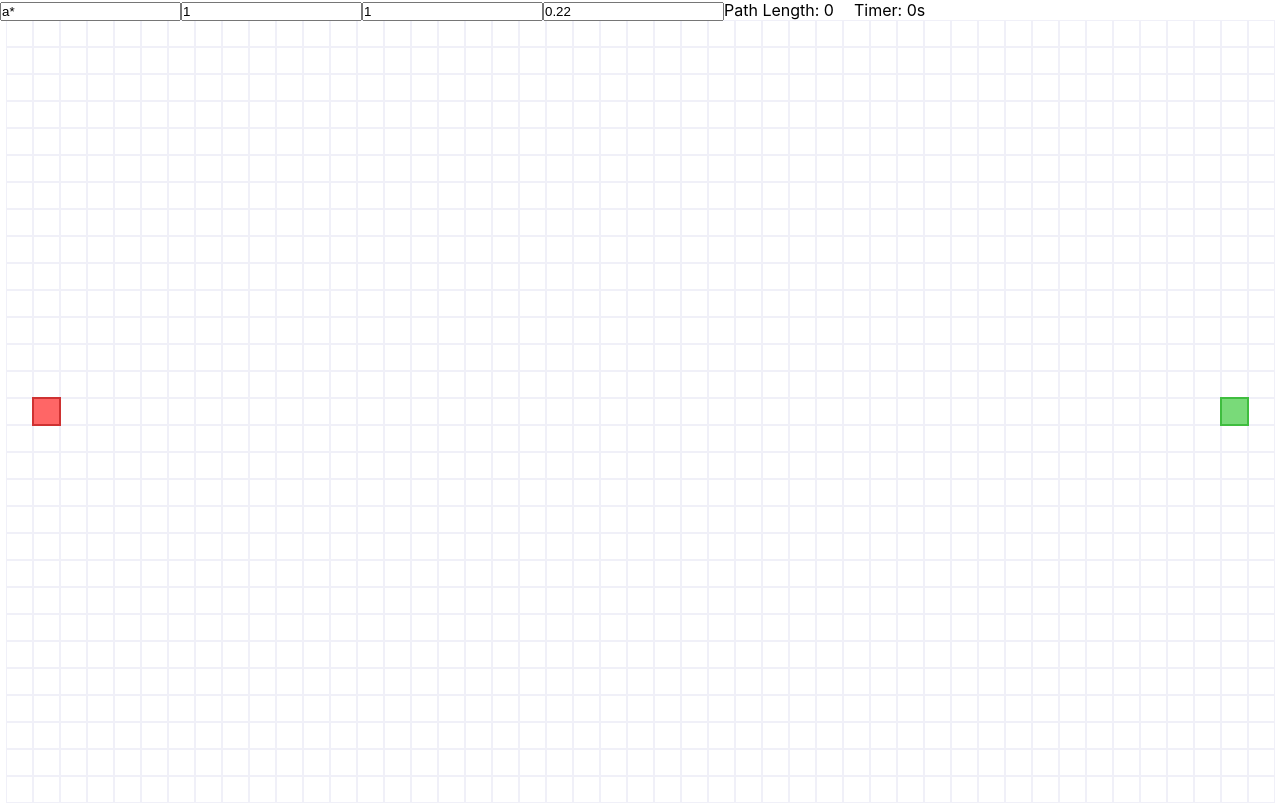
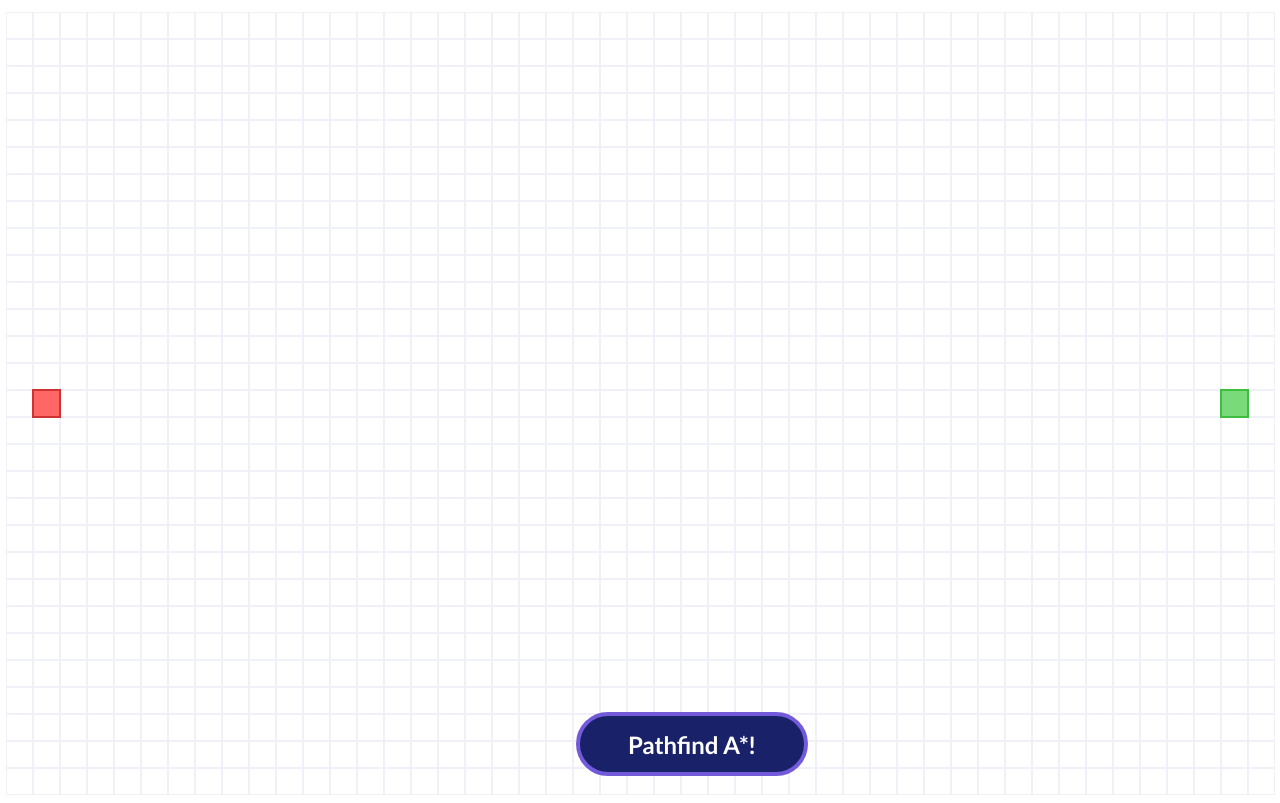
Before and after one commit to JansenSamosa/Pathfinding-Visualizer, a React (Create React App) app: page / in a window 1280 px wide. Built offline with nearby package versions, Linux system fonts and the light colour scheme.

Commit message:
started ui

```diff
--- a/src/App.js
+++ b/src/App.js
@@ -3,6 +3,7 @@ import React, { Component } from 'react'
 import Cell from './components/Cell'
 import Algorithm from './components/algorithms/Algorithm'
 import Generator from './components/generators/Generator'
+import Interface from './components/interface/Interface'
 
 import './css/App.css'
 import './css/grid.css'
@@ -14,8 +15,9 @@ export class App extends Component {
         let rows = Math.floor(window.innerHeight/25 - (window.innerHeight/25*2)/25)
         let columns = Math.floor(window.innerWidth/25 - (window.innerWidth/25*2)/25)
         if(columns > 100) columns = 100
-        if(rows%2 === 0) rows--
-        if(columns%2 === 0) columns--
+        if(rows%2 === 0) rows++
+        if(columns%2 === 0) columns++
+        console.log(rows, columns)
         let grid = []
         window.cellRefs = []
         for(let r = 0; r < rows; r++) {
@@ -80,18 +82,25 @@ export class App extends Component {
         else if(this.state.config !== nextState.config) return true
         else return true
     }
+    setConfig = newConfig => {
+        this.setState({...this.state, config: newConfig})
+    }
     generateMap = mapType => {
+        if(!window.lock) {
             this.stopAlgorithm()
             this.clearGrid()
             window.lock = true
             if(mapType === 'perlin') this.genRef.current.genPerlinNoise()
             if(mapType === 'maze') this.genRef.current.genRecursiveBacktrackerMaze()
         }
+    }
     resetAlgorithm = () => {
+        if(!window.lock) {
             window.lock = false
             this.setState({...this.state, startAlgorithm: false}, () => {
                 this.setState({...this.state, startAlgorithm: true})
             })
+        }
     }
     stopAlgorithm = () => {
         window.lock = false
@@ -153,19 +162,16 @@ export class App extends Component {
     render() {
         return (
             <div className='app'>
-                <div style={{position:'fixed', zIndex: 5}}>
-                    <input type='text' value={this.state.config.algorithm} onChange={e => this.setState({...this.state, config: {...this.state.config, algorithm: e.target.value}})}/>
-                    <input type='number' value={this.state.config.overdrive} onChange={e => this.setState({...this.state, config: {...this.state.config, overdrive: e.target.value}})}/>
-                    <input type='number' value={this.state.config.perlinDensity} onChange={e => this.setState({...this.state, config: {...this.state.config, perlinDensity: e.target.value}})}/>
-                    <input type='number' value={this.state.config.perlinThresh} onChange={e => this.setState({...this.state, config: {...this.state.config, perlinThresh: e.target.value}})}/>
-                    <p style={{float:'right', position:'relative', left:'20px'}}>Timer: {` ${window.stats.timeElapsed}s`}</p>
-                    <p style={{float:'right'}}>Path Length: {` ${window.stats.pathLength}`}</p>
-                </div>
                 <div className='grid' style={{width: `${this.state.config.columns * 25 + (this.state.config.columns * 2 * 1)}px`}}>
                     {this.renderGrid()}
                 </div>
                 <Algorithm grid={this.state.grid} config={this.state.config} startAlgorithm={this.state.startAlgorithm}/>
                 <Generator grid={this.state.grid} config={this.state.config} ref={this.genRef}/>
+                <Interface
+                    config={this.state.config}
+                    setConfig={this.setConfig}
+                    resetAlgorithm={this.resetAlgorithm}
+                />
             </div>
         )
     }
--- a/src/components/generators/Generator.js
+++ b/src/components/generators/Generator.js
@@ -77,7 +77,9 @@ export class Generator extends Component {
     openMazeWall = (fromCell, toCell) => {
         const row = (fromCell.row + toCell.row)/2
         const column = (fromCell.column + toCell.column)/2
-        window.cellRefs[row][column].changeType('NORMAL')
+        if(this.props.grid[row][column].type !== 'START' && this.props.grid[row][column].type !== 'FINISH'){
+            window.cellRefs[row][column].changeType('NORMAL')
+        }
     }
     genRecursiveBacktrackerMaze = () => {
         window.lock = true
--- /dev/null
+++ b/src/components/interface/Interface.js
@@ -0,0 +1,17 @@
+import React, { Component } from 'react'
+
+import './interface.css'
+
+export class Interface extends Component {
+
+
+    render() {
+        return (
+            <div className='interface'>
+                <button className='interface-pathfindbtn button' onClick={this.props.resetAlgorithm}> Pathfind A*! </button>
+            </div>
+        )
+    }
+}
+
+export default Interface
--- /dev/null
+++ b/src/components/interface/interface.css
@@ -0,0 +1,23 @@
+.interface {
+    position: fixed;
+    z-index: 15;
+}
+
+.interface-pathfindbtn {
+    position: fixed;
+    bottom: 1em;
+    height: 8%;
+    left: 45%;
+    background-color: #192169;
+    border: 4px solid rgb(114, 90, 218);
+    outline: none;
+    border-radius: 20em;
+    font-weight: bold;
+    font-size: 1.5em;
+    padding-left:2em;
+    padding-right: 2em;
+    color: white
+}
+.interface-pathfindbtn:hover {
+    z-index: 1;
+}
--- a/src/css/App.css
+++ b/src/css/App.css
@@ -1,7 +1,11 @@
 * {
   margin: 0;
   padding: 0;
+  font-family: "Trebuchet MS", Helvetica, sans-serif;
 }
 .app {
+}
 
+.button {
+  cursor: pointer;
 }
--- a/src/css/grid.css
+++ b/src/css/grid.css
@@ -1,7 +1,7 @@
 .grid {
     margin: auto;
     position: relative;
-    top: 20px;
+    top: 12px;
 }
 .grid-cell {
     width:25px;
@@ -50,7 +50,7 @@
     width:25px; height:25px; left: -2px; top: -2px;
     border:2px solid rgb(255, 208, 0);
     background-color: #fff897;
-    z-index: 5;
+    z-index: 6;
 }
 .OPEN .grid-cell-background{
     width:25px; height:25px; left: -2px; top: -2px;
```
Lines whose indentation alone changed are shown as unchanged.
